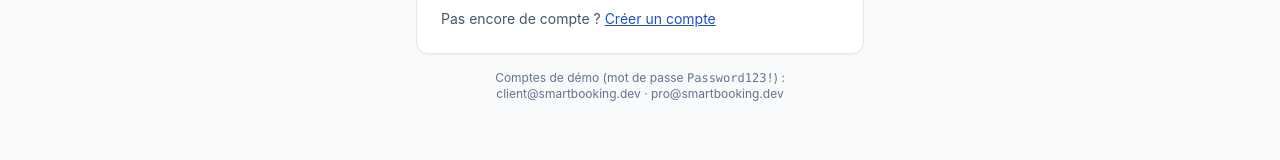
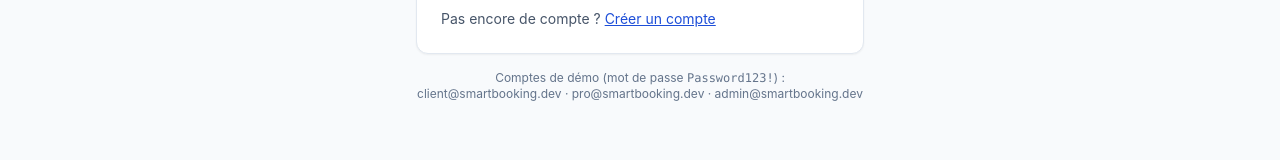
Before and after one commit to Sorathia13/ynov-fil-rouge, a React (Vite) app in the folder frontend/: page /login in a window 1280 px wide. Shown: the part 373-533 px from the top of the page. Built offline with nearby package versions, Linux system fonts and the light colour scheme; no server answers.

Commit message:
chore(front): ajoute le compte admin au pense-bete de connexion

```diff
--- a/frontend/src/pages/LoginPage.tsx
+++ b/frontend/src/pages/LoginPage.tsx
@@ -66,7 +66,7 @@
       </form>
       <p className="mt-4 text-center text-xs text-slate-500">
         Comptes de démo (mot de passe <code>Password123!</code>) :<br />
-        client@smartbooking.dev · pro@smartbooking.dev
+        client@smartbooking.dev · pro@smartbooking.dev · admin@smartbooking.dev
       </p>
     </div>
   );
```
